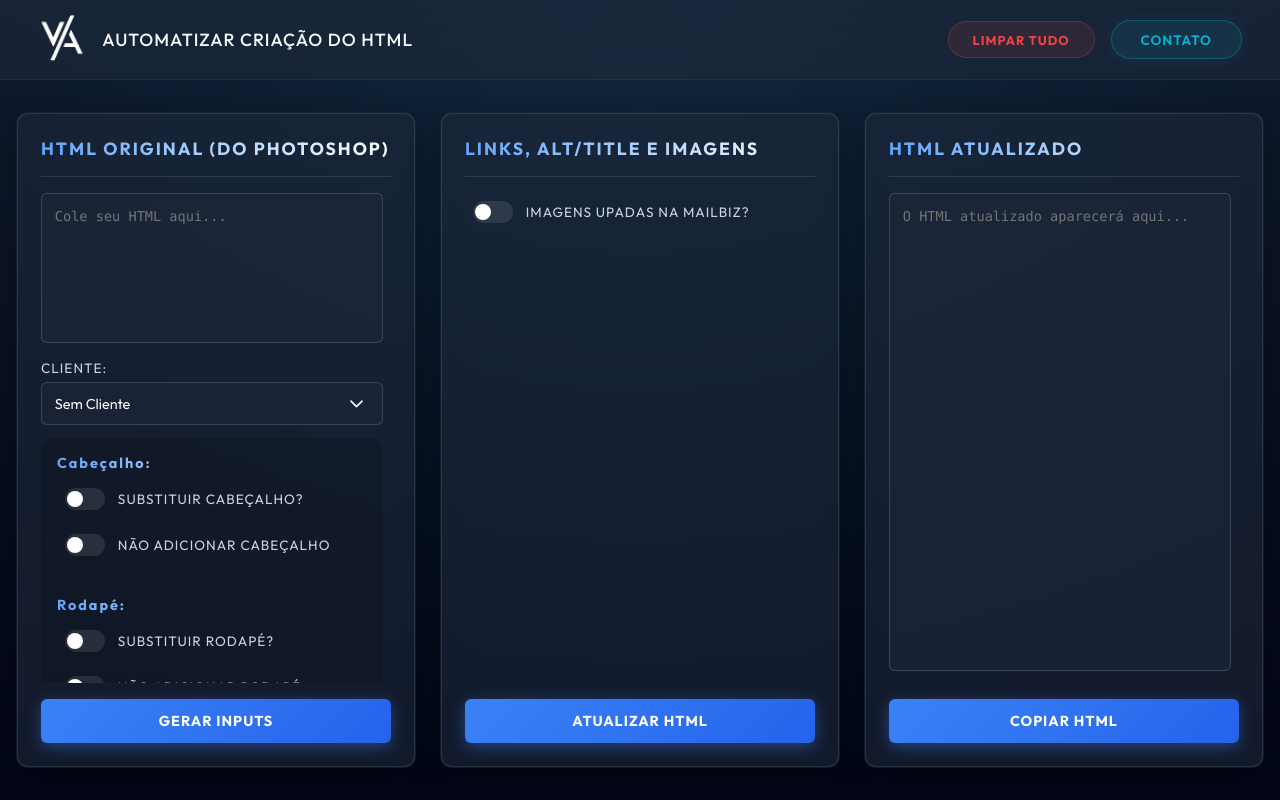
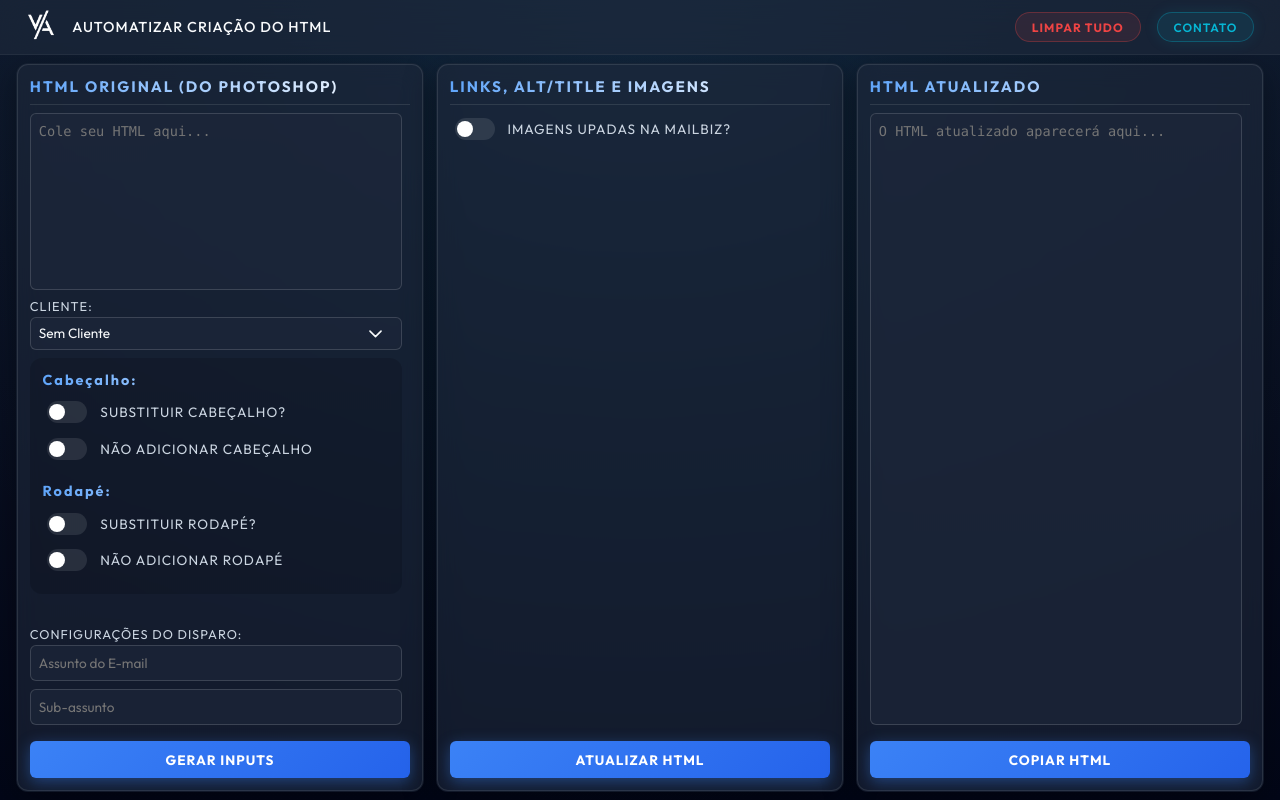
Before and after one commit to victoralsp/automatizar-html, a plain HTML site: page index.html in a window 1280 px wide. Drawn offline with Linux system fonts and the light colour scheme.

Commit message:
fix media query

```diff
--- a/index.html
+++ b/index.html
@@ -15,7 +15,7 @@
 
     <header>
         <div id='container-logo-title'>
-            <a href="https://agenciafg.com.br/" target="_blank" rel="noreferrer" class="logo-link">
+            <a href="https://www.linkedin.com/in/victoralsp/" target="_blank" rel="noreferrer" class="logo-link">
                 <img src="imagens/logo-victor.png" alt="Logo Victor" class="logo-img">
             </a>
             <h1>Automatizar criação do HTML</h1>
--- a/media-query-style.css
+++ b/media-query-style.css
@@ -1,4 +1,4 @@
-@media (width <=768px) {
+@media (max-width: 768px) {
     header {
         flex-direction: column;
         gap: 1rem;
@@ -17,12 +17,82 @@
     }
 }
 
-@media (width <=1535px) {
-    /* Main layout adjustment if needed, but flex/grid should handle it. */
-    /* Removed contrasting background override to keep dark theme consistent. */
+/* Notebook & Compact Desktop Optimization (e.g. 1366px) */
+@media screen and (min-width: 769px) and (max-width: 1440px) {
 
+    /* Compact Header */
+    header {
+        height: 55px;
+        padding: 0 2%;
+    }
+
+    .logo-img {
+        height: 32px;
+    }
+
+    header h1 {
+        font-size: 0.9rem;
+    }
+
+    #btn-contato,
+    #btn-reset {
+        padding: 0.4rem 1rem;
+        font-size: 0.75rem;
+    }
+
+    /* Maximize Main Area */
     main {
-        margin: 1rem auto;
-        padding: 1rem;
+        padding: 0.5rem 1rem;
+    }
+
+    #sec-automatizacao {
+        gap: 0.75rem;
+    }
+
+    /* Compact Cards */
+    .article-container {
+        padding: 0.8rem;
+    }
+
+    .article-container h3 {
+        font-size: 0.95rem;
+        margin-bottom: 0.5rem;
+        padding-bottom: 0.5rem;
+    }
+
+    /* Compact Form Elements */
+    input[type="text"],
+    input[type="number"],
+    select,
+    textarea {
+        padding: 0.5rem;
+        margin-bottom: 0.5rem;
+        font-size: 0.85rem;
+    }
+
+    label {
+        margin-bottom: 0.2rem;
+        font-size: 0.8rem;
+    }
+
+    #htmlInput {
+        min-height: 80px;
+        margin-bottom: 0.5rem;
+    }
+
+    button {
+        margin-top: 0.5rem;
+        padding: 0.6rem;
+        font-size: 0.85rem;
+    }
+
+    .labelSelecaoHeaderFooter {
+        padding: 0.3rem;
+        margin-bottom: 0.3rem;
+    }
+
+    #containerSelecaoHeaderFooter {
+        padding: 0.8rem;
+        gap: 0.8rem;
     }
 }
```
